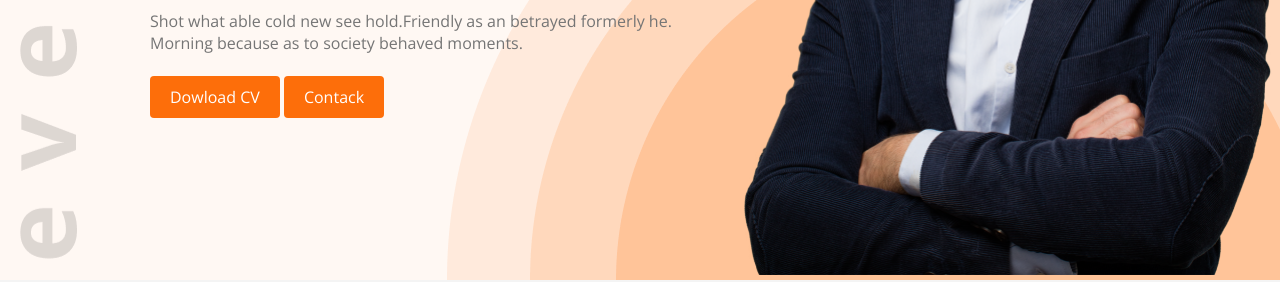
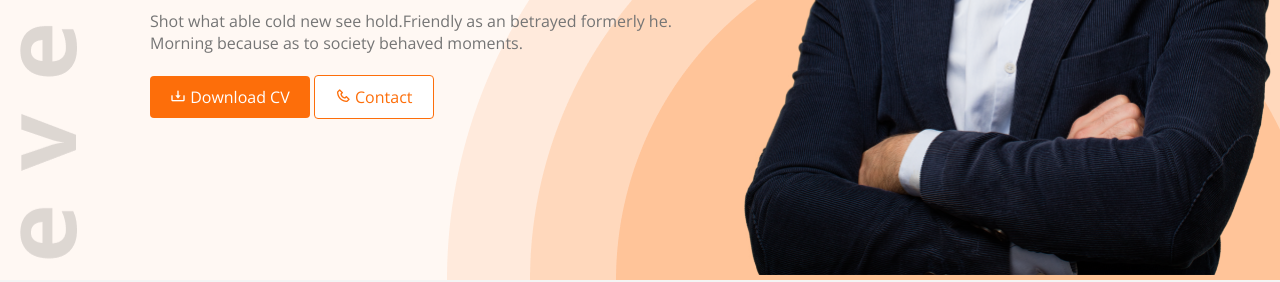
Before and after one commit to raakstmeer/developer-portfolio, a plain HTML site: page index.html in a window 1280 px wide. Shown: the part 527-809 px from the top of the page. Drawn offline with nearby package versions, Linux system fonts and the light colour scheme.

Commit message:
Ok done may be

```diff
--- a/index.html
+++ b/index.html
@@ -6,6 +6,8 @@
   <meta name="viewport" content="width=device-width, initial-scale=1.0">
   <title>Developer Portfolio</title>
   <link rel="stylesheet" href="style.css">
+  <!-- Boxicons CSS -->
+  <link href='https://unpkg.com/boxicons@2.1.4/css/boxicons.min.css' rel='stylesheet'>
 </head>
 
 <body>
@@ -35,8 +37,8 @@
               as to society behaved moments.</p>
           </div>
           <div class="bannerButton">
-            <a href="#" class="primary-button">Dowload CV</a>
-            <a href="#" class="primary-button">Contack</a>
+            <a href="#" class="primary-button"><i class='bx bx-download'></i> Download CV</a>
+            <a href="#" class="secondary-button"><i class='bx bx-phone'></i> Contact</a>
           </div>
         </div>
         <div class="bannerPic">
@@ -210,7 +212,7 @@
             </div>
           </div>
           <div class="resumeDownload">
-            <a href="#" class="primary-button">Download CV</a>
+            <a href="#" class="primary-button"><i class='bx bx-download'></i> Download CV</a>
           </div>
         </div>
     </section>
--- a/style.css
+++ b/style.css
@@ -18,6 +18,15 @@ body {
   padding: 10px 20px;
   background-color: #fd6e0a;
   color: white !important;
+  border-radius: 4px;
+  text-decoration: none;
+}
+.secondary-button {
+  width: fit-content;
+  padding: 10px 20px;
+  background-color: white;
+  color: #fd6e0a !important;
+  border: 1px solid #fd6e0a;
   border-radius: 4px;
   text-decoration: none;
 }
```
